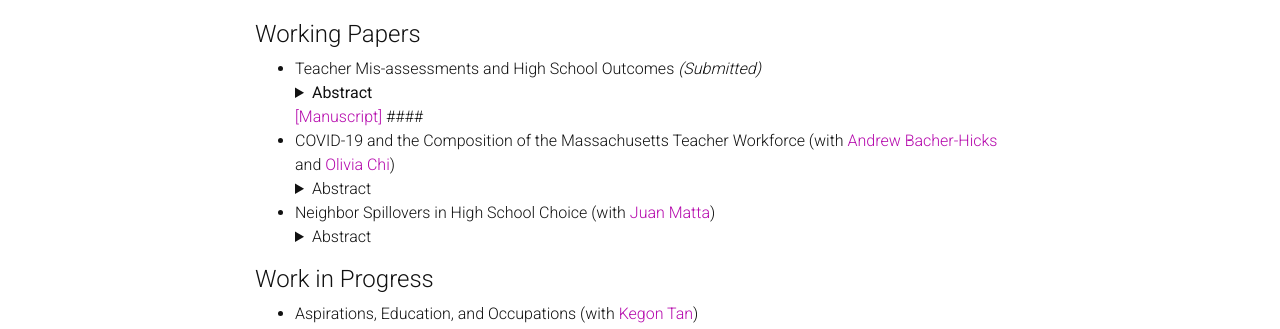
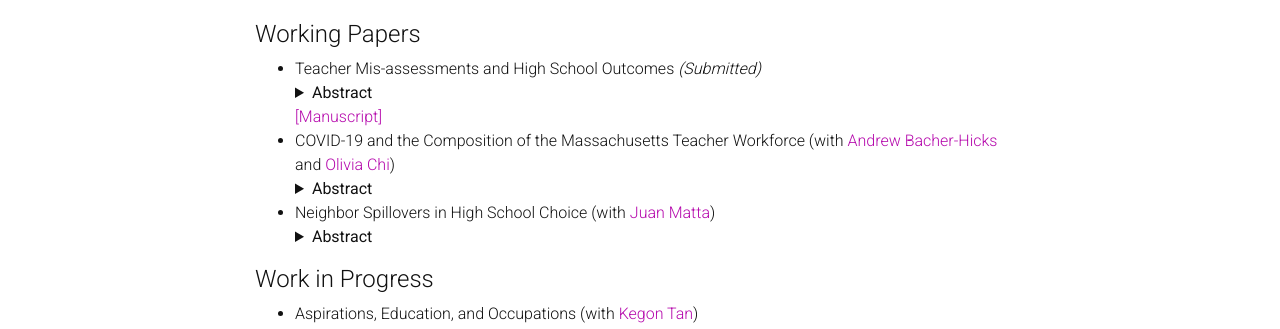
Before and after one commit to alexisorellana/alexisorellana.github.io, a Jekyll site: the page built from _pages/research.md, in a window 1280 px wide. Shown: the part 148-477 px from the top of the page. Built offline with Jekyll 4.4.1, drawn with Linux system fonts in a browser that asks for light colours; nearby versions of some CDN libraries; a style sheet for code colours, icons or effects is not loaded.

Commit message:
update ref

```diff
--- a/_pages/research.md
+++ b/_pages/research.md
@@ -17,11 +17,10 @@ Does mis-assessment by teachers on subjective evaluations matter for students’
 </details>
 <a href="{{ site.baseurl }}/assets/pdf/Manuscript.pdf" target="_blank">[Manuscript]</a>
 
-####
 
 <li> COVID-19 and the Composition of the Massachusetts Teacher Workforce (with <a href="https://www.andrewbacherhicks.com/home" target="_blank">Andrew Bacher-Hicks</a> and <a href="https://www.oliviachi.com" target="_blank">Olivia Chi</a>)</li>
 <details>
-<summary>Abstract</summary>
+<summary><b>Abstract</b></summary>
 
 The unprecedented challenges of teaching during COVID-19 prompted fears of a mass exodus from the profession. We examine the extent to which these fears were realized using administrative records of Massachusetts teachers between 2015-16 and 2021-22. Relative to pre-pandemic levels, average turnover rates were similar going into the fall of 2020 but increased by 17 percent (from 15.0 to 17.5) going into the fall of 2021. The fall 2021 increases were particularly high among newly hired teachers (31 percent increase), but were lower among Black and Hispanic/Latinx teachers (5 percent increases among both groups). Gaps in turnover rates between schools serving higher and lower concentrations of economically disadvantaged students narrowed during the first 18 months of the pandemic. The same holds true for gaps in turnover between schools serving higher and lower shares of Black and Hispanic/Latinx students. Together, these findings highlight important differences in teachers’ responses to the pandemic across subgroups, as well as the need to improve early-career retention to ensure long-term stability within the teacher workforce.
 
@@ -29,7 +28,7 @@ The unprecedented challenges of teaching during COVID-19 prompted fears of a mas
 
 <li> Neighbor Spillovers in High School Choice (with <a href="https://jjmatta.github.io" target="_blank">Juan Matta</a>)</li>
 <details>
-<summary>Abstract</summary>
+<summary><b>Abstract</b></summary>
 
 This paper studies neighbor spillovers in high school choices. We exploit the implementation of a centralized school admission system in Chile to identify the effect of close neighbors on application and enrollment decisions. We find that, on average, a close neighbor attending a school increases by around one percentage point the probability of ranking this school in the first preference in the next admission process and the probability of attending this school in 9th grade. These estimates represent an increase of 6% and 8% relative to the baseline levels. These effects concentrate on families with lower education, college expectations, and academic achievement, measured by previous scores in national standardized tests. Our findings suggest that policies aimed at increasing information to parents could produce significant spillover effects.
 
```
Also changed, not shown: 1 other file.
